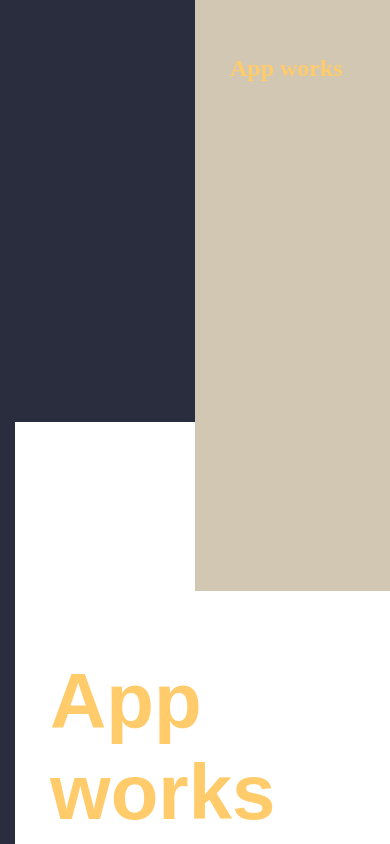
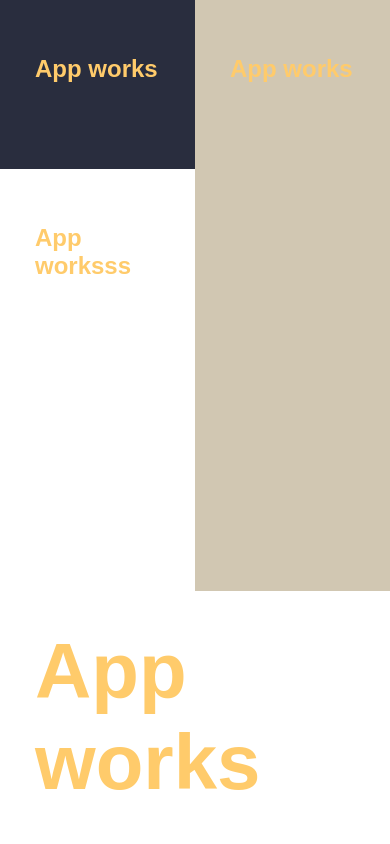
Before and after one commit to NiallEccles/Callisto, an Angular app: page / in a window 390 px wide. Built offline with nearby package versions, Linux system fonts and the light colour scheme.

Commit message:
Updated grid media queries. Added in additional blocks.

```diff
--- a/src/app/app.component.css
+++ b/src/app/app.component.css
@@ -1,24 +1,61 @@
-section.section-white{
+section.section-bottom{
     background: white;
-    height: 50vh;
+    height: 30vh;
     width: 100%;
     position: absolute;
     bottom: 0;
-    padding-top: 20vh;
     font-size: 52px;
-    font-family: sans-serif;
+    transition: width 300ms ease-in-out;
+    overflow-y: scroll;
 }
-section.section-gold{
+
+section.section-left{
+    background: white;
+    position: absolute;
+    top: 50vh;
+    width: 30vw;
+    height: 20vh;
+    transition: width 300ms ease-in-out;
+    overflow-y: scroll;
+}
+
+section.section-bottom h1{
+    margin: 0;
+}
+
+section.section-top-right{
     height: 70vh;
     width: 70vw;
     background: #d1c7b2;
     position: absolute;
     right: 0;
     top: 0;
+    transition: width 300ms ease-in-out;
+    overflow-y: scroll;
+}
+
+section.section-top-left{
+    height: 50vh;
+    width: 30vw;
+    background: var(--secondary);
+    transition: width 300ms ease-in-out;
+    overflow-y: scroll;
 }
 
 @media only screen and (max-width: 700px) {
-    section.section-gold{
+    section.section-bottom{
+        height: 30vh;
+    }
+    section.section-left{
+        top: 20vh;
+        width: 50vw;
+        height: 50vh;
+    }
+    section.section-top-right{
+        width: 50vw;
+    }
+    section.section-top-left{
+        height: 30vh;
         width: 50vw;
     }
 }
--- a/src/app/app.component.html
+++ b/src/app/app.component.html
@@ -1,8 +1,12 @@
-<div class="container">
-    <section class="section section-white">
-        <h1>App works</h1>
-    </section>
-    <section class="section section-gold">
-        <h2>App works</h2>
-    </section>
-</div>
+<section class="section section-bottom">
+    <h1>App works</h1>
+</section>
+<section class="section section-left">
+    <h1>App worksss</h1>
+</section>
+<section class="section section-top-right">
+    <h2>App works</h2>
+</section>
+<section class="section section-top-left">
+    <h2>App works</h2>
+</section>
--- a/src/styles.css
+++ b/src/styles.css
@@ -11,7 +11,8 @@ body{
     margin: 0;
     padding: 0;
     color: var(--yellow);
-    background: var(--secondary);
+    background: var(--yellow);
+    font-family: sans-serif;
 }
 
 :root {
```
